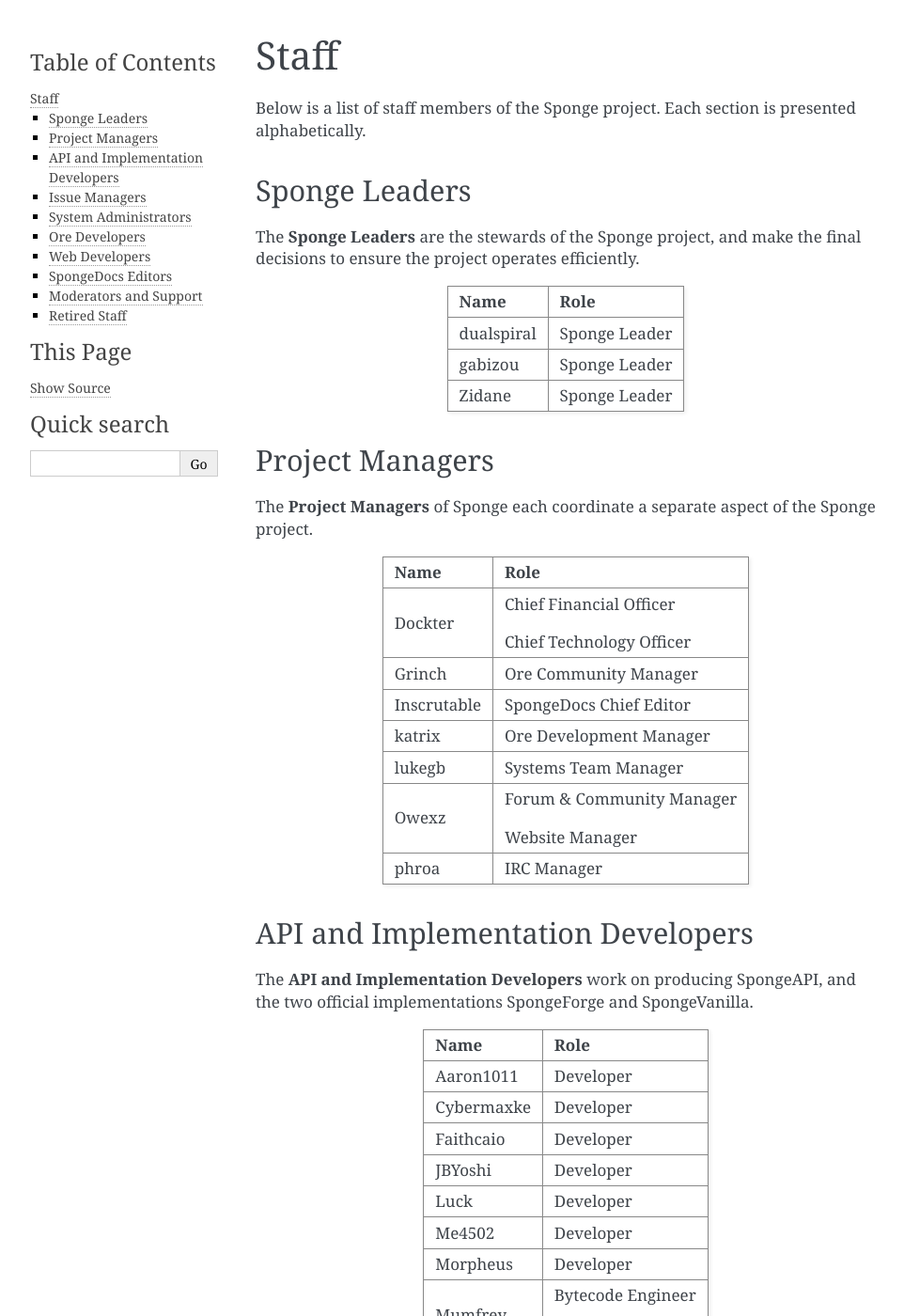
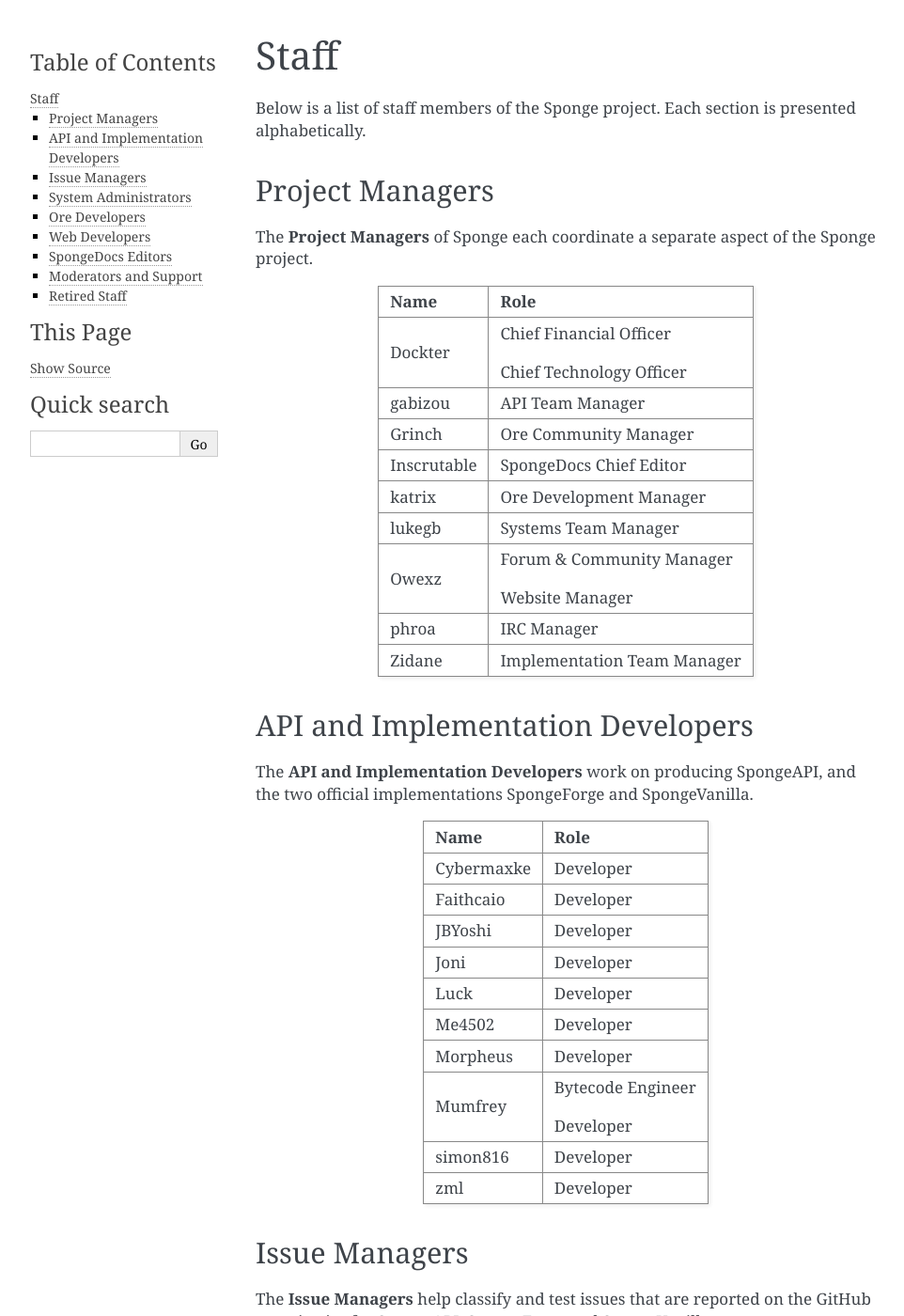
Before and after one commit to SpongePowered/SpongeDocs, a Sphinx documentation site: the page built from source/about/staff.rst, in a window 1280 px wide and 1400 px high. Shown: the whole window at 94% size, without its empty margins (148-1110 px from the left). Built offline with Sphinx 7.4.7, drawn with Linux system fonts in a browser that asks for light colours; some of the changed text lies outside the part shown.

Commit message:
Staff Update 2023 A (#950)
* Staff Update.

Pending additional adjustments. Some of those teams look lonely with only one member.
Dualspiral and Lemonous are now listed as retired. There are several others on the list we should check with,
and see if they consider themselves retired too. (Haxy, looking at you... ;))

* Add Aaron to retired list

```diff
--- a/source/about/staff.rst
+++ b/source/about/staff.rst
@@ -3,22 +3,6 @@
 =====
 
 Below is a list of staff members of the Sponge project. Each section is presented alphabetically.
-
-Sponge Leaders
-~~~~~~~~~~~~~~
-
-The **Sponge Leaders** are the stewards of the Sponge project, and make the final decisions to ensure the project
-operates efficiently.
-
-+-----------------------------------+------------------------------------+
-| Name                              | Role                               |
-+===================================+====================================+
-| dualspiral                        | Sponge Leader                      |
-+-----------------------------------+------------------------------------+
-| gabizou                           | Sponge Leader                      |
-+-----------------------------------+------------------------------------+
-| Zidane                            | Sponge Leader                      |
-+-----------------------------------+------------------------------------+
 
 Project Managers
 ~~~~~~~~~~~~~~~~
@@ -31,6 +15,8 @@
 | Dockter                           | Chief Financial Officer            |
 |                                   |                                    |
 |                                   | Chief Technology Officer           |
++-----------------------------------+------------------------------------+
+| gabizou                           | API Team Manager                   |
 +-----------------------------------+------------------------------------+
 | Grinch                            | Ore Community Manager              |
 +-----------------------------------+------------------------------------+
@@ -46,6 +32,8 @@
 +-----------------------------------+------------------------------------+
 | phroa                             | IRC Manager                        |
 +-----------------------------------+------------------------------------+
+| Zidane                            | Implementation Team Manager        |
++-----------------------------------+------------------------------------+
 
 API and Implementation Developers
 ~~~~~~~~~~~~~~~~~~~~~~~~~~~~~~~~~
@@ -56,13 +44,13 @@
 +-----------------------------------+------------------------------------+
 | Name                              | Role                               |
 +===================================+====================================+
-| Aaron1011                         | Developer                          |
-+-----------------------------------+------------------------------------+
 | Cybermaxke                        | Developer                          |
 +-----------------------------------+------------------------------------+
 | Faithcaio                         | Developer                          |
 +-----------------------------------+------------------------------------+
 | JBYoshi                           | Developer                          |
++-----------------------------------+------------------------------------+
+| Joni                              | Developer                          |
 +-----------------------------------+------------------------------------+
 | Luck                              | Developer                          |
 +-----------------------------------+------------------------------------+
```
Also changed, not shown: other parts of source/about/staff.rst (+8 -2 lines).
